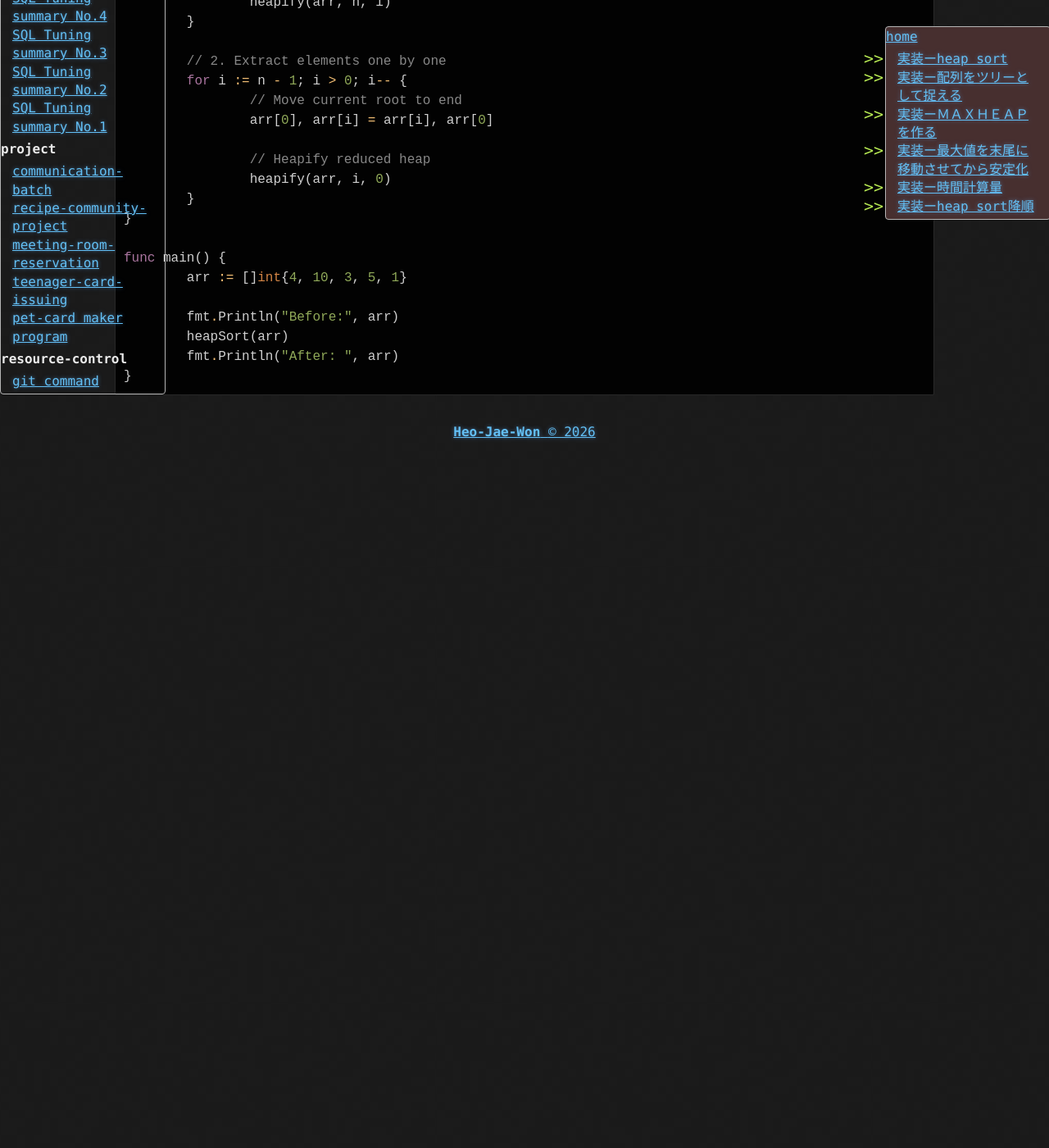
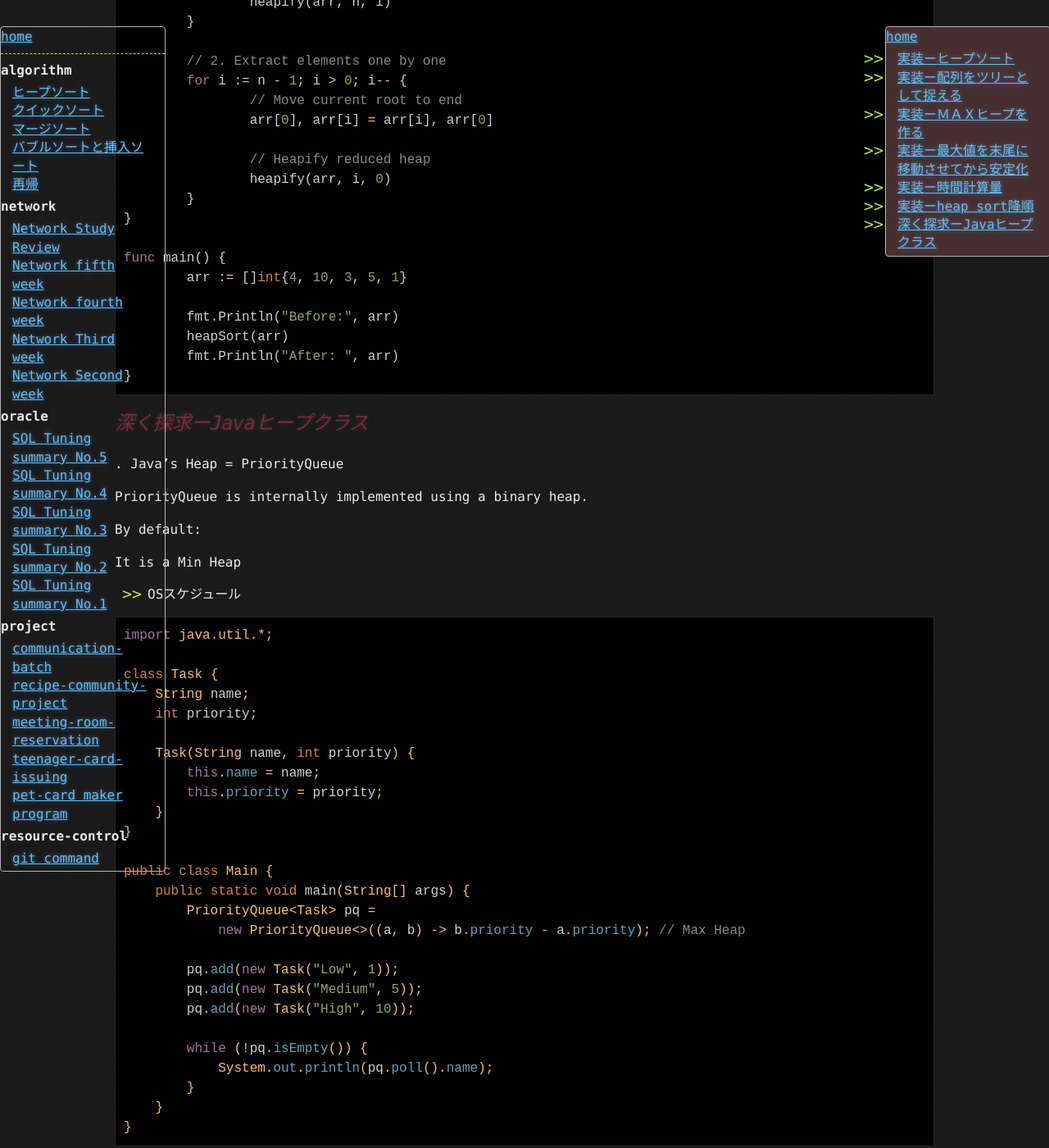
Before and after one commit to Heo-Jae-Won/Heo-Jae-Won.github.io, a Jekyll site: the page built from _posts/algorithm/2026-04-15-algorithm_week_6.md, in a window 1280 px wide and 1400 px high, scrolled down 4629 px. Shown: the whole window at 82% size. Built offline with Jekyll 4.4.1, drawn with Linux system fonts in a browser that asks for light colours; before the commit the page ends 5181 px from its top, so only the background shows below that; some of the changed text lies outside the part shown.

Commit message:
rename file

````diff
--- a/_posts/algorithm/2026-04-15-algorithm-week_6.md
+++ b/_posts/algorithm/2026-04-15-algorithm_week_6.md
@@ -1,10 +1,10 @@
 ---
-title: Heap sort
+title: ヒープソート
 published: true
 categories: [algorithm]
 ---
 
-## <span style="color:#802548">_実装ーheap sort_</span>
+## <span style="color:#802548">_実装ーヒープソート_</span>
 - 最初ダイアグラムとかを見たが、さっぱり理解ができなかった
 - なので、少しヒントをくれと言ってルールや原則なども貰ったけど、それでも何も理解できなかった
 
@@ -29,7 +29,7 @@ left := 2*i + 1
 right := 2*i + 2
 ```
 
-## <span style="color:#802548">_実装ーＭＡＸＨＥＡＰを作る_</span>
+## <span style="color:#802548">_実装ーＭＡＸヒープを作る_</span>
 - それを理解してから、MaxHeapというものを調べた
 - 最初は MaxHeapを作る
 - MaxHeapを作るためのループの対象となるインデックスは子がある親要素だけだ
@@ -223,3 +223,45 @@ func main() {
 	fmt.Println("After: ", arr)
 }
 ```
+
+
+## <span style="color:#802548">_深く探求ーJavaヒープクラス_</span>
+
+. Java’s Heap = PriorityQueue
+
+PriorityQueue is internally implemented using a binary heap.
+
+By default:
+
+It is a Min Heap
+
+- OSスケジュール
+
+```java
+import java.util.*;
+
+class Task {
+    String name;
+    int priority;
+
+    Task(String name, int priority) {
+        this.name = name;
+        this.priority = priority;
+    }
+}
+
+public class Main {
+    public static void main(String[] args) {
+        PriorityQueue<Task> pq =
+            new PriorityQueue<>((a, b) -> b.priority - a.priority); // Max Heap
+
+        pq.add(new Task("Low", 1));
+        pq.add(new Task("Medium", 5));
+        pq.add(new Task("High", 10));
+
+        while (!pq.isEmpty()) {
+            System.out.println(pq.poll().name);
+        }
+    }
+}
+```
````
Also changed, not shown: _posts/algorithm/2026-03-24-algorithm_week_2.md (renamed from _posts/algorithm/2026-03-24-alroithm_week_2.md), _posts/algorithm/2026-04-06-algorithm_week_3.md (renamed from _posts/algorithm/2026-04-06-alroithm_week_3.md), _posts/algorithm/2026-04-08-algorithm_week_4.md (renamed from _posts/algorithm/2026-04-08-alroithm_week_4.md), _posts/algorithm/2026-04-14-algorithm_week_5.md (renamed from _posts/algorithm/2026-04-14-alroithm_week_5.md).
